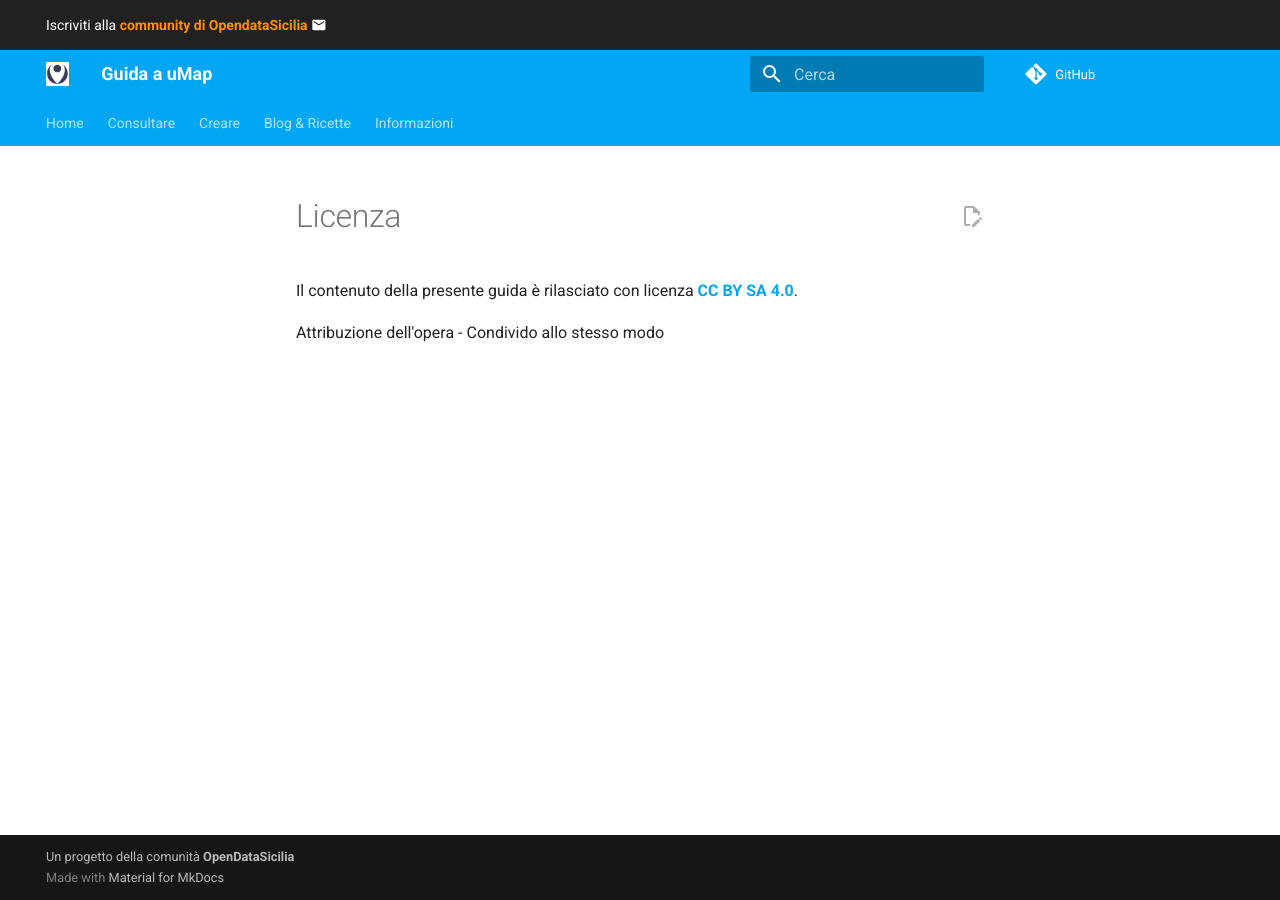
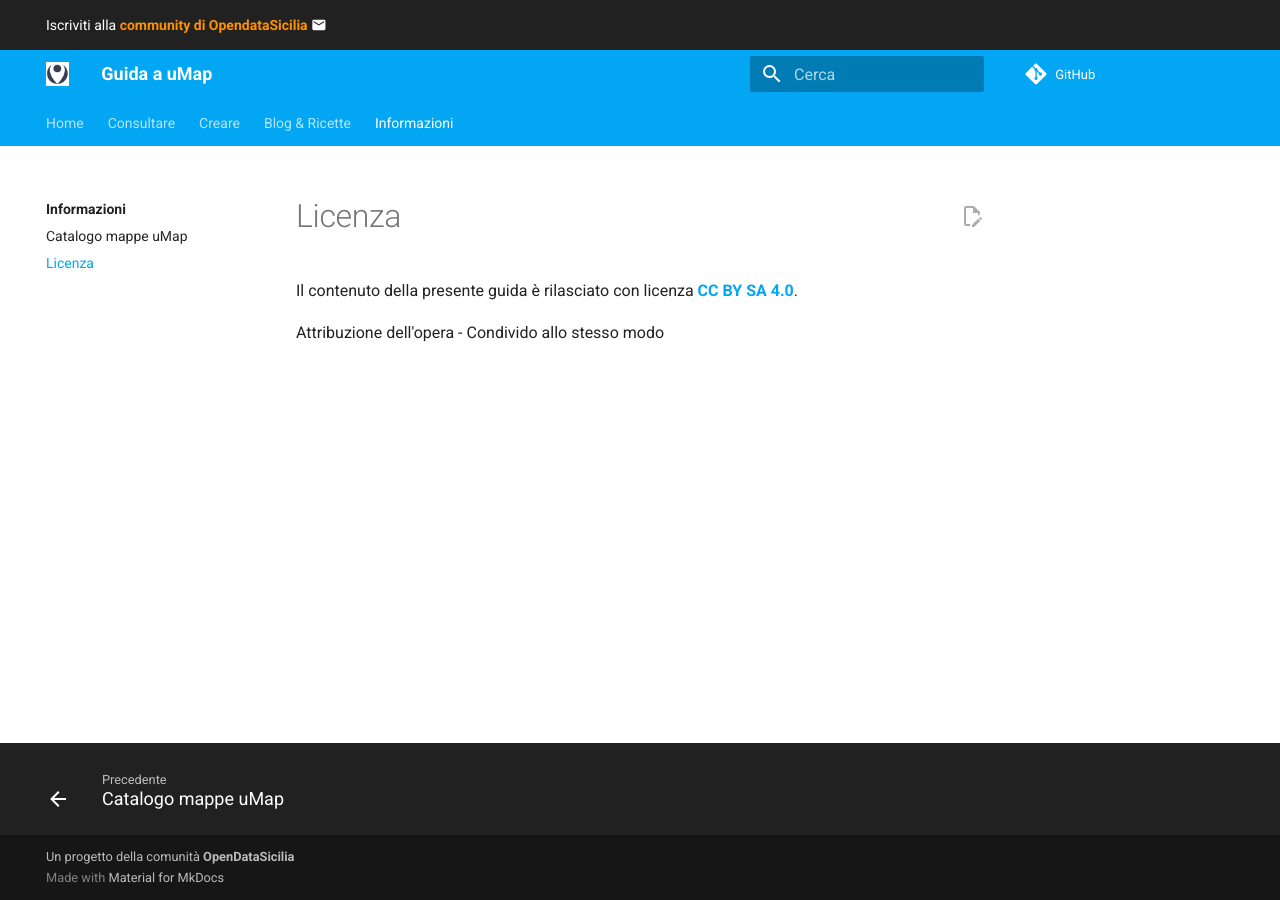
Before and after one commit to opendatasicilia/guida-umap, an MkDocs documentation site: the page built from docs/informazioni/licenza.md, in a window 1280 px wide. Built offline with MkDocs 1.6.1 and Material for MkDocs 9.7.7, drawn with Linux system fonts in a browser that asks for light colours; comment, search, counter and statistics services are not loaded.

Commit message:
Update mkdocs.yml

```diff
--- a/mkdocs.yml
+++ b/mkdocs.yml
@@ -66,6 +66,7 @@ nav:
   - Informazioni:
     - Informazioni: informazioni/index.md
     - Catalogo mappe uMap: informazioni/catalogo-mappe.md
+    - Licenza: informazioni/licenza.md
 
 
 
```
